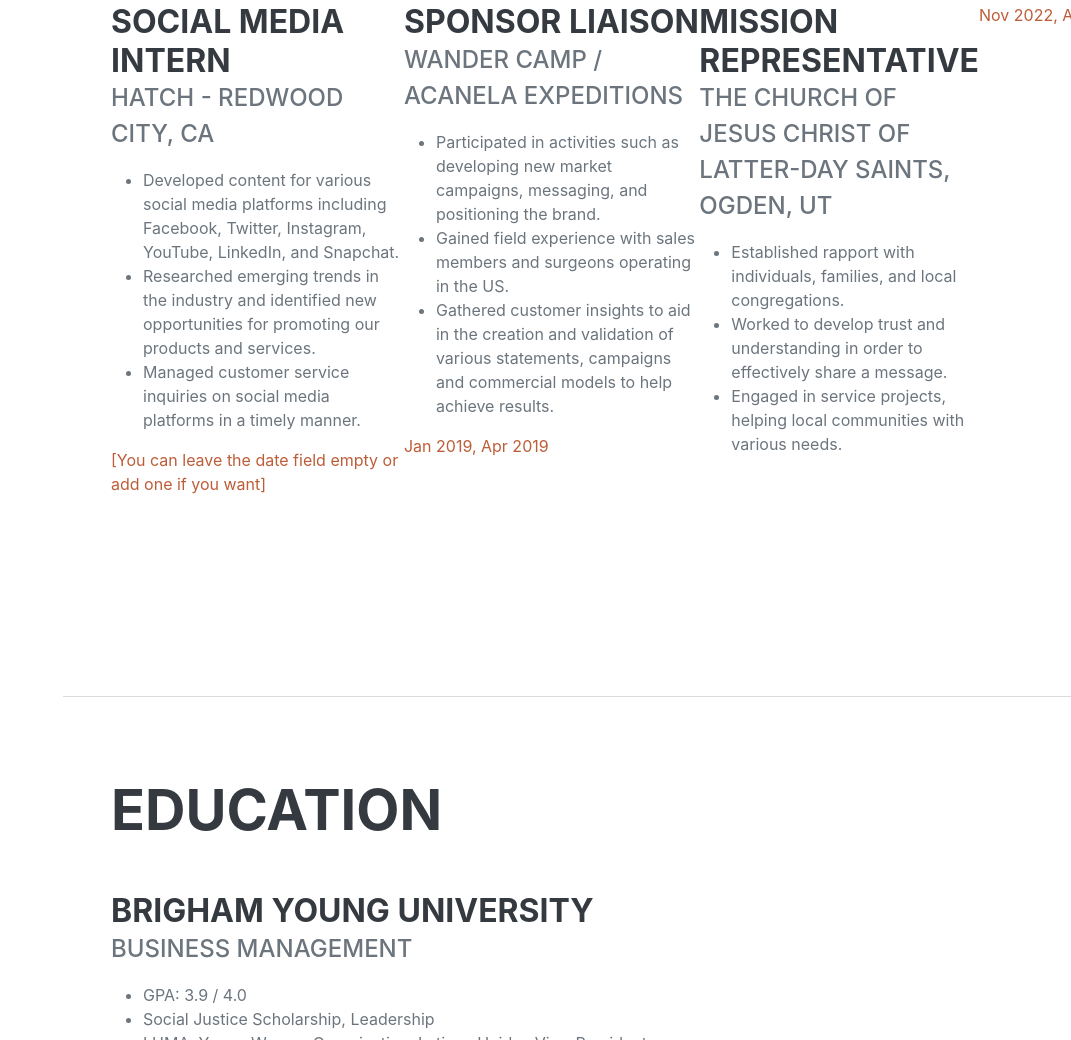
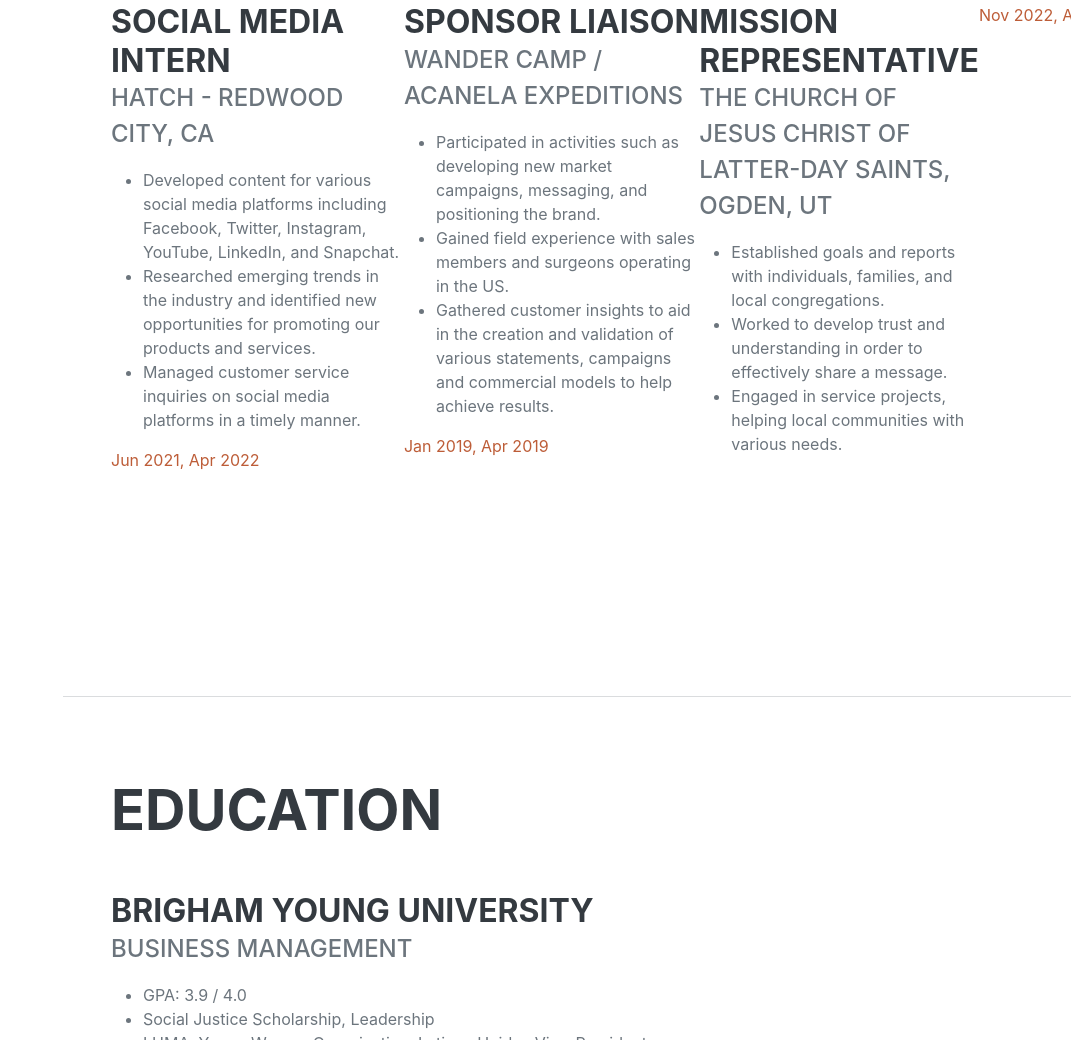
Before and after one commit to abishpalafox/Resume-Web-project, a plain HTML site: page index.html in a window 1280 px wide. Shown: the part 993-2033 px from the top of the page, without its empty margins (209-1280 px from the left). Drawn offline with nearby package versions, Linux system fonts and the light colour scheme; a web font is replaced by a local one.

Commit message:
Updated resume to remove placeholder date

```diff
--- a/index.html
+++ b/index.html
@@ -75,7 +75,7 @@
                               <li>Researched emerging trends in the industry and identified new opportunities for promoting our products and services.</li>
                               <li>Managed customer service inquiries on social media platforms in a timely manner.</li>
                             </ul>
-                            <div class="flex-shrink-0"><span class="text-primary">[You can leave the date field empty or add one if you want]</span></div>
+                            <div class="flex-shrink-0"><span class="text-primary">Jun 2021, Apr 2022</span></div>
                     </div>
                     <div class="d-flex flex-column flex-md-row justify-content-between mb-5">
                         <div class="flex-grow-1">
@@ -93,7 +93,7 @@
                           <h3 class="mb-0">Mission Representative</h3>
                           <div class="subheading mb-3">The Church of Jesus Christ of Latter-Day Saints, Ogden, UT</div>
                           <ul>
-                            <li>Established rapport with individuals, families, and local congregations.</li>
+                            <li>Established goals and reports with individuals, families, and local congregations.</li>
                             <li>Worked to develop trust and understanding in order to effectively share a message.</li>
                             <li>Engaged in service projects, helping local communities with various needs.</li>
                           </ul>
```
